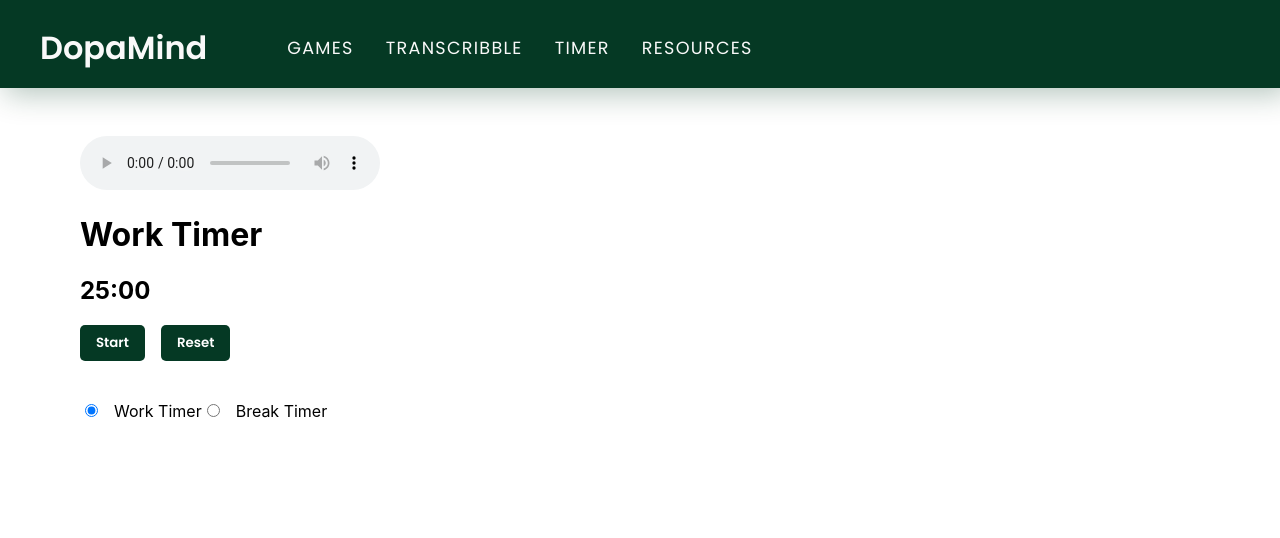
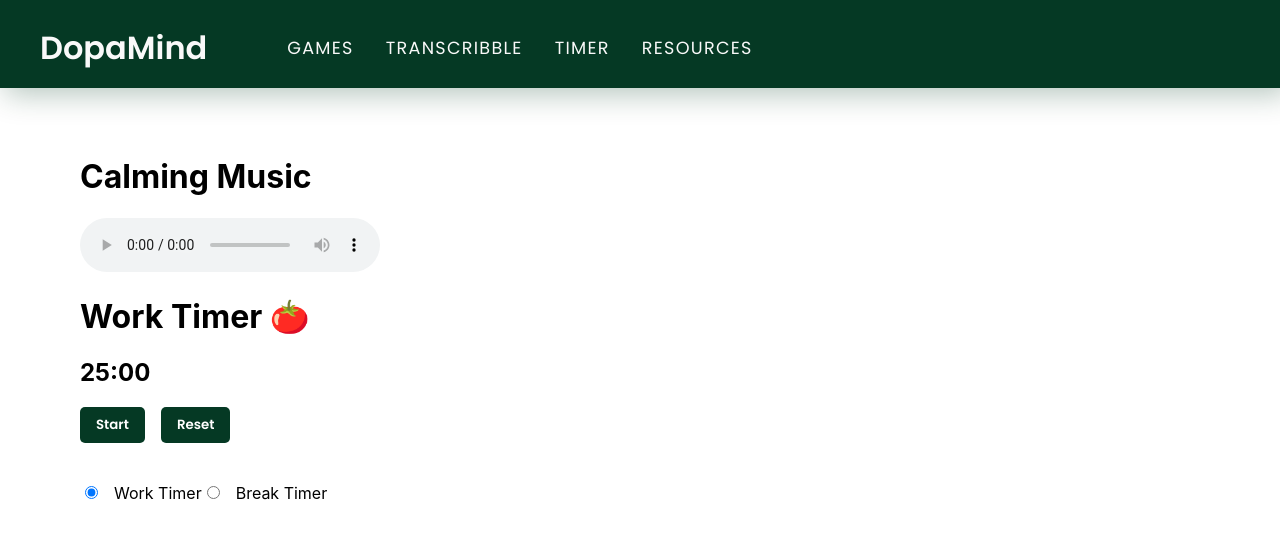
Before and after one commit to xu-jerry/LAHacks2023, a React (Create React App) app in the folder client/src/: page /timer in a window 1280 px wide. Shown: the top 538 px of the page. Built offline with nearby package versions, Linux system fonts and the light colour scheme; no server answers; the HTML template or start-up script is replaced by a standard one.

Commit message:
Final touches

```diff
--- a/client/src/pages/Resources.jsx
+++ b/client/src/pages/Resources.jsx
@@ -4,6 +4,7 @@ import styles from '../styles/Resources.module.css';
 function Resources() {
   return (
     <div className={styles.resources}>
+      <h1>Resources</h1>
       Welcome to our resource page for ADHD students looking to improve their focus, organization, and social skills! We understand that ADHD can present unique challenges in academic and social settings, and we&apos;ve compiled a list of helpful resources to support your success.
       <br />
       <br />
--- a/client/src/pages/Timer.jsx
+++ b/client/src/pages/Timer.jsx
@@ -42,11 +42,12 @@ function Timer() {
 
   return (
     <div className={styles.timer}>
+      <h1>Calming Music</h1>
       <audio controls>
         <source src={water} type="audio/wav" />
         Your browser does not support the audio element.
       </audio>
-      <h1>{timerType === 'work' ? 'Work Timer' : 'Break Timer'}</h1>
+      <h1>{timerType === 'work' ? 'Work Timer 🍅' : 'Break Timer 🍅'}</h1>
       <h2>{formatTime(timer)}</h2>
       <button className={styles.butt} type="button" onClick={toggleTimer}>{isRunning ? 'Pause' : 'Start'}</button>
       <button className={styles.butt} type="button" onClick={resetTimer}>Reset</button>
```
